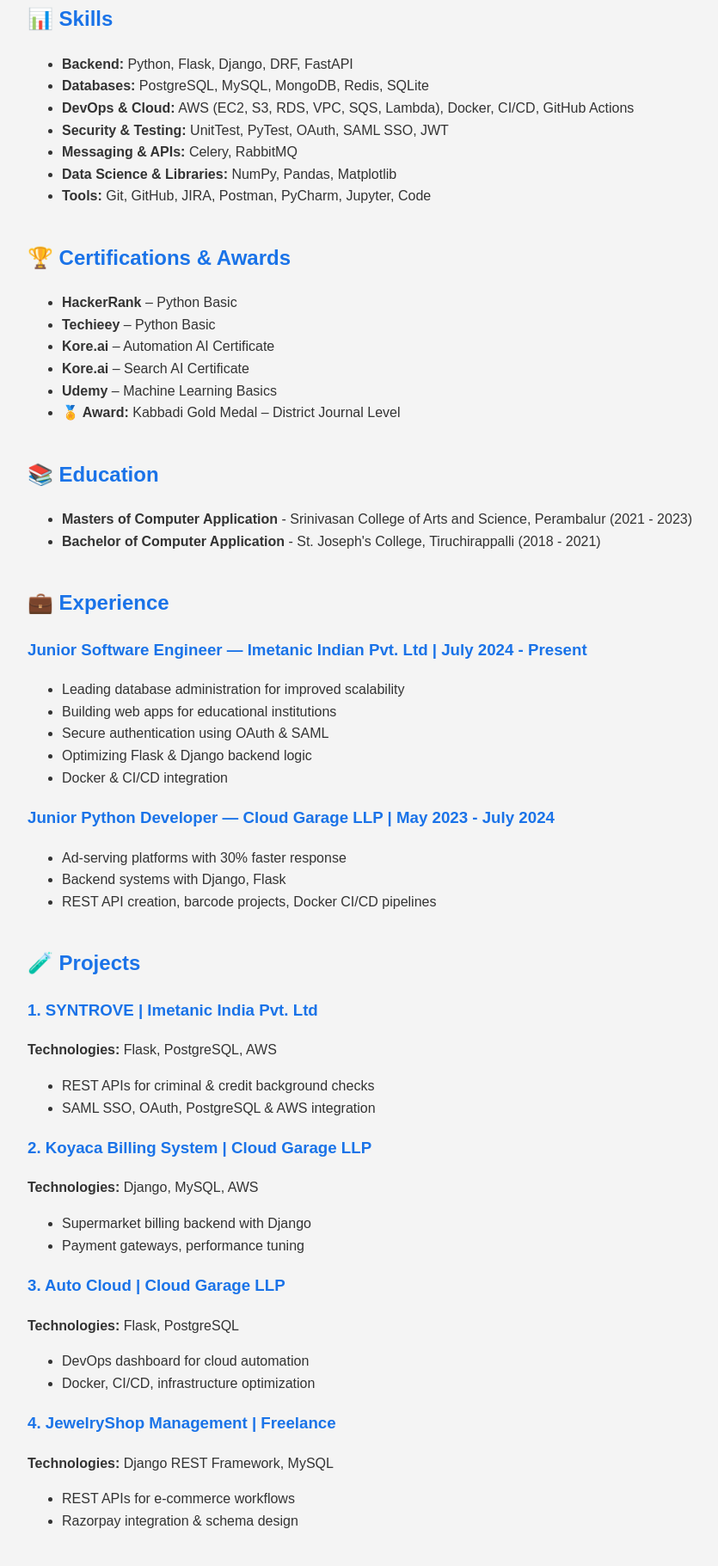
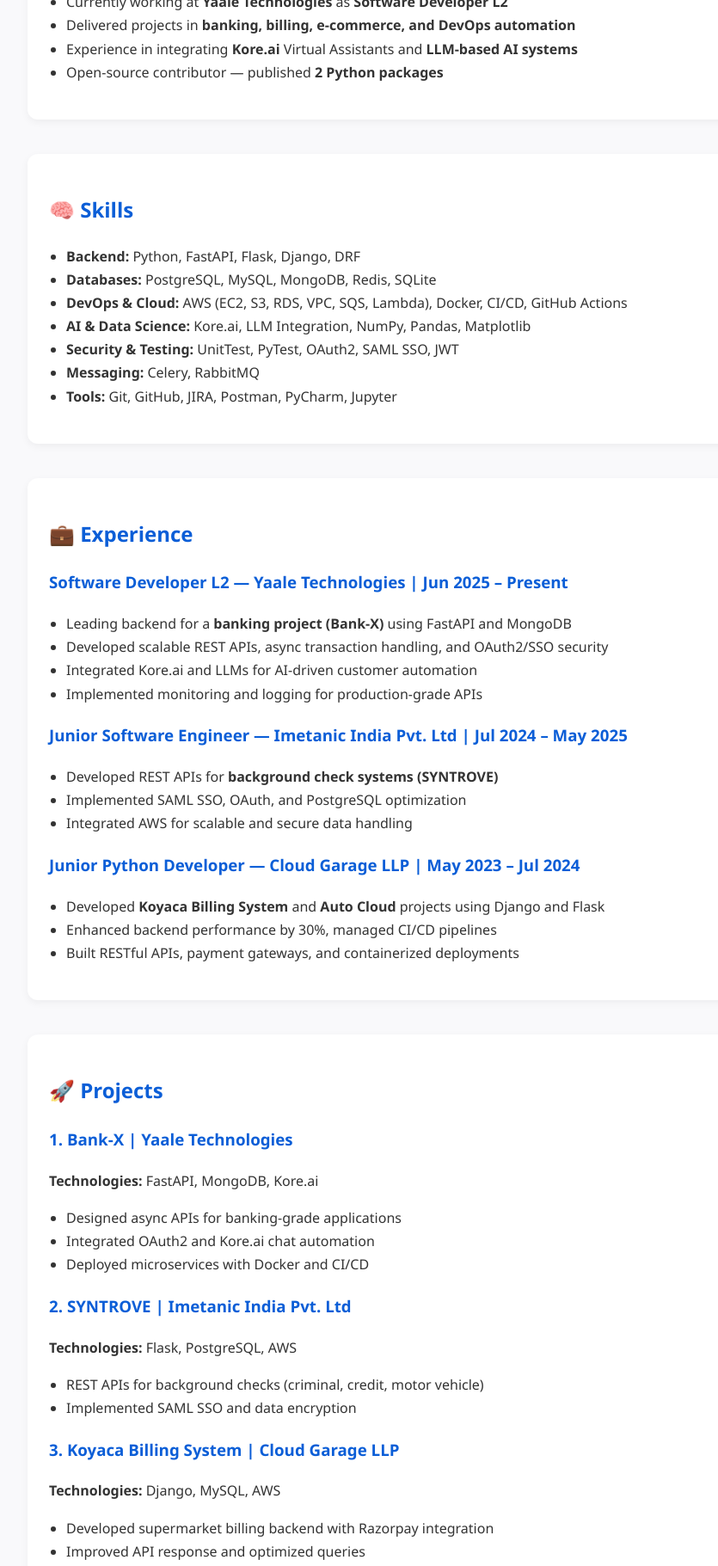
Before and after one commit to Vigneshselvaraj1811/portfolio, a plain HTML site: page index.html in a window 1280 px wide. Shown: the part 434-2255 px from the top of the page at 86% size, without its empty margins (8-843 px from the left). Drawn offline with Linux system fonts and the light colour scheme.

Commit message:
Update index.html

```diff
--- a/index.html
+++ b/index.html
@@ -6,138 +6,166 @@
   <title>Vignesh Selvaraj | Portfolio</title>
   <style>
     body {
-      font-family: Arial, sans-serif;
+      font-family: 'Segoe UI', Arial, sans-serif;
       margin: 40px;
-      background: #f4f4f4;
+      background: #f9f9fb;
       color: #333;
-      line-height: 1.6;
+      line-height: 1.7;
     }
     h1, h2, h3 {
-      color: #1a73e8;
+      color: #0b5ed7;
     }
     a {
-      color: #1a73e8;
+      color: #0b5ed7;
       text-decoration: none;
+      font-weight: 600;
+    }
+    a:hover {
+      text-decoration: underline;
+    }
+    .section {
+      background: #fff;
+      padding: 25px;
+      border-radius: 12px;
+      box-shadow: 0 3px 10px rgba(0,0,0,0.05);
+      margin-bottom: 40px;
+    }
+    ul {
+      padding-left: 20px;
     }
     .badge {
       display: inline-block;
       margin-right: 10px;
       margin-bottom: 5px;
     }
-    .section {
-      margin-bottom: 40px;
-    }
     hr {
       border: none;
       border-top: 1px solid #ccc;
-      margin: 20px 0;
+      margin: 30px 0;
     }
   </style>
 </head>
 <body>
 
-  <h1>Hi, I'm Vignesh Selvaraj 👋</h1>
-  <p><strong>Software Engineer | Python Backend Developer</strong></p>
+  <h1>👋 Hi, I'm Vignesh Selvaraj</h1>
+  <p><strong>Software Engineer | Python Backend Developer | LLM Integrator</strong></p>
   <p>
     <a href="https://www.linkedin.com/in/vignesh118/">LinkedIn</a> |
-    <a href="mailto:vigneshaasiga2020@gmail.com">Email</a> |
-    📞 7502528112
+    <a href="mailto:vignesh@yaaletech.in">Email</a> |
+    📞 +91 7502528112 |
+    <a href="https://github.com/Vigneshselvaraj1811">GitHub</a>
   </p>
 
   <hr>
 
   <div class="section">
     <h2>📈 About Me</h2>
-    <p>Python Backend Developer with <strong>2+ years</strong> of experience in designing scalable applications using Django, Flask, PostgreSQL, and AWS.</p>
+    <p>I'm a <strong>Python Backend Developer</strong> with over <strong>2+ years of experience</strong> building and optimizing scalable web applications using <strong>Django, FastAPI, Flask, and PostgreSQL</strong>.
+    I specialize in creating <strong>secure REST APIs, integrating LLMs,</strong> and automating deployments through <strong>Docker, CI/CD, and AWS</strong>.</p>
     <ul>
-      <li>Built and optimized e-commerce, billing, and DevOps solutions with <strong>30% performance gains</strong></li>
-      <li>Proficient in <strong>REST API development</strong>, <strong>Docker-based deployments</strong>, and <strong>CI/CD automation</strong></li>
-      <li>Passionate about building efficient, secure, and high-performance backend systems</li>
+      <li>Currently working at <strong>Yaale Technologies</strong> as <strong>Software Developer L2</strong></li>
+      <li>Delivered projects in <strong>banking, billing, e-commerce, and DevOps automation</strong></li>
+      <li>Experience in integrating <strong>Kore.ai</strong> Virtual Assistants and <strong>LLM-based AI systems</strong></li>
+      <li>Open-source contributor — published <strong>2 Python packages</strong></li>
     </ul>
   </div>
 
   <div class="section">
-    <h2>📊 Skills</h2>
+    <h2>🧠 Skills</h2>
     <ul>
-      <li><strong>Backend:</strong> Python, Flask, Django, DRF, FastAPI</li>
+      <li><strong>Backend:</strong> Python, FastAPI, Flask, Django, DRF</li>
       <li><strong>Databases:</strong> PostgreSQL, MySQL, MongoDB, Redis, SQLite</li>
       <li><strong>DevOps & Cloud:</strong> AWS (EC2, S3, RDS, VPC, SQS, Lambda), Docker, CI/CD, GitHub Actions</li>
-      <li><strong>Security & Testing:</strong> UnitTest, PyTest, OAuth, SAML SSO, JWT</li>
-      <li><strong>Messaging & APIs:</strong> Celery, RabbitMQ</li>
-      <li><strong>Data Science & Libraries:</strong> NumPy, Pandas, Matplotlib</li>
-      <li><strong>Tools:</strong> Git, GitHub, JIRA, Postman, PyCharm, Jupyter, Code</li>
-    </ul>
-  </div>
-
-  <div class="section">
-    <h2>🏆 Certifications & Awards</h2>
-    <ul>
-      <li><strong>HackerRank</strong> – Python Basic</li>
-      <li><strong>Techieey</strong> – Python Basic</li>
-      <li><strong>Kore.ai</strong> – Automation AI Certificate</li>
-      <li><strong>Kore.ai</strong> – Search AI Certificate</li>
-      <li><strong>Udemy</strong> – Machine Learning Basics</li>
-      <li><strong>🏅 Award:</strong> Kabbadi Gold Medal – District Journal Level</li>
-    </ul>
-
-  </div>
-
-  <div class="section">
-    <h2>📚 Education</h2>
-    <ul>
-      <li><strong>Masters of Computer Application</strong> - Srinivasan College of Arts and Science, Perambalur (2021 - 2023)</li>
-      <li><strong>Bachelor of Computer Application</strong> - St. Joseph's College, Tiruchirappalli (2018 - 2021)</li>
+      <li><strong>AI & Data Science:</strong> Kore.ai, LLM Integration, NumPy, Pandas, Matplotlib</li>
+      <li><strong>Security & Testing:</strong> UnitTest, PyTest, OAuth2, SAML SSO, JWT</li>
+      <li><strong>Messaging:</strong> Celery, RabbitMQ</li>
+      <li><strong>Tools:</strong> Git, GitHub, JIRA, Postman, PyCharm, Jupyter</li>
     </ul>
   </div>
 
   <div class="section">
     <h2>💼 Experience</h2>
-    <h3>Junior Software Engineer — Imetanic Indian Pvt. Ltd | July 2024 - Present</h3>
+
+    <h3>Software Developer L2 — Yaale Technologies | Jun 2025 – Present</h3>
     <ul>
-      <li>Leading database administration for improved scalability</li>
-      <li>Building web apps for educational institutions</li>
-      <li>Secure authentication using OAuth & SAML</li>
-      <li>Optimizing Flask & Django backend logic</li>
-      <li>Docker & CI/CD integration</li>
+      <li>Leading backend for a <strong>banking project (Bank-X)</strong> using FastAPI and MongoDB</li>
+      <li>Developed scalable REST APIs, async transaction handling, and OAuth2/SSO security</li>
+      <li>Integrated Kore.ai and LLMs for AI-driven customer automation</li>
+      <li>Implemented monitoring and logging for production-grade APIs</li>
     </ul>
 
-    <h3>Junior Python Developer — Cloud Garage LLP | May 2023 - July 2024</h3>
+    <h3>Junior Software Engineer — Imetanic India Pvt. Ltd | Jul 2024 – May 2025</h3>
     <ul>
-      <li>Ad-serving platforms with 30% faster response</li>
-      <li>Backend systems with Django, Flask</li>
-      <li>REST API creation, barcode projects, Docker CI/CD pipelines</li>
+      <li>Developed REST APIs for <strong>background check systems (SYNTROVE)</strong></li>
+      <li>Implemented SAML SSO, OAuth, and PostgreSQL optimization</li>
+      <li>Integrated AWS for scalable and secure data handling</li>
+    </ul>
+
+    <h3>Junior Python Developer — Cloud Garage LLP | May 2023 – Jul 2024</h3>
+    <ul>
+      <li>Developed <strong>Koyaca Billing System</strong> and <strong>Auto Cloud</strong> projects using Django and Flask</li>
+      <li>Enhanced backend performance by 30%, managed CI/CD pipelines</li>
+      <li>Built RESTful APIs, payment gateways, and containerized deployments</li>
     </ul>
   </div>
 
   <div class="section">
-    <h2>🧪 Projects</h2>
+    <h2>🚀 Projects</h2>
 
-    <h3>1. SYNTROVE | Imetanic India Pvt. Ltd</h3>
+    <h3>1. Bank-X | Yaale Technologies</h3>
+    <p><strong>Technologies:</strong> FastAPI, MongoDB, Kore.ai</p>
+    <ul>
+      <li>Designed async APIs for banking-grade applications</li>
+      <li>Integrated OAuth2 and Kore.ai chat automation</li>
+      <li>Deployed microservices with Docker and CI/CD</li>
+    </ul>
+
+    <h3>2. SYNTROVE | Imetanic India Pvt. Ltd</h3>
     <p><strong>Technologies:</strong> Flask, PostgreSQL, AWS</p>
     <ul>
-      <li>REST APIs for criminal & credit background checks</li>
-      <li>SAML SSO, OAuth, PostgreSQL & AWS integration</li>
+      <li>REST APIs for background checks (criminal, credit, motor vehicle)</li>
+      <li>Implemented SAML SSO and data encryption</li>
     </ul>
 
-    <h3>2. Koyaca Billing System | Cloud Garage LLP</h3>
+    <h3>3. Koyaca Billing System | Cloud Garage LLP</h3>
     <p><strong>Technologies:</strong> Django, MySQL, AWS</p>
     <ul>
-      <li>Supermarket billing backend with Django</li>
-      <li>Payment gateways, performance tuning</li>
+      <li>Developed supermarket billing backend with Razorpay integration</li>
+      <li>Improved API response and optimized queries</li>
     </ul>
 
-    <h3>3. Auto Cloud | Cloud Garage LLP</h3>
+    <h3>4. Auto Cloud | Cloud Garage LLP</h3>
     <p><strong>Technologies:</strong> Flask, PostgreSQL</p>
     <ul>
-      <li>DevOps dashboard for cloud automation</li>
-      <li>Docker, CI/CD, infrastructure optimization</li>
+      <li>DevOps automation dashboard for resource provisioning</li>
+      <li>Dockerized app with CI/CD deployment pipelines</li>
     </ul>
 
-    <h3>4. JewelryShop Management | Freelance</h3>
+    <h3>5. JewelryShop Management | Freelance</h3>
     <p><strong>Technologies:</strong> Django REST Framework, MySQL</p>
     <ul>
-      <li>REST APIs for e-commerce workflows</li>
-      <li>Razorpay integration & schema design</li>
+      <li>RESTful APIs for product, cart, and orders</li>
+      <li>Integrated Razorpay payment gateway</li>
+    </ul>
+  </div>
+
+  <div class="section">
+    <h2>🏆 Certifications & Open Source</h2>
+    <ul>
+      <li>Oracle — Cloud Infrastructure Generative AI Professional</li>
+      <li>Kore.ai — Automation AI Certificate</li>
+      <li>Udemy — Deep Dive into Machine Learning</li>
+      <li>Techieey — Python Basic</li>
+      <li>🏅 Kabbadi Gold Medal – District Journal Level</li>
+      <li><strong>Open Source:</strong> Published Python packages — <em>termcolorsfx</em> and <em>pythontextstats</em></li>
+    </ul>
+  </div>
+
+  <div class="section">
+    <h2>🎓 Education</h2>
+    <ul>
+      <li><strong>Masters of Computer Application</strong> — Srinivasan College of Arts and Science, Perambalur (2021–2023)</li>
+      <li><strong>Bachelor of Computer Application</strong> — St. Joseph's College, Tiruchirappalli (2018–2021)</li>
     </ul>
   </div>
 
```
